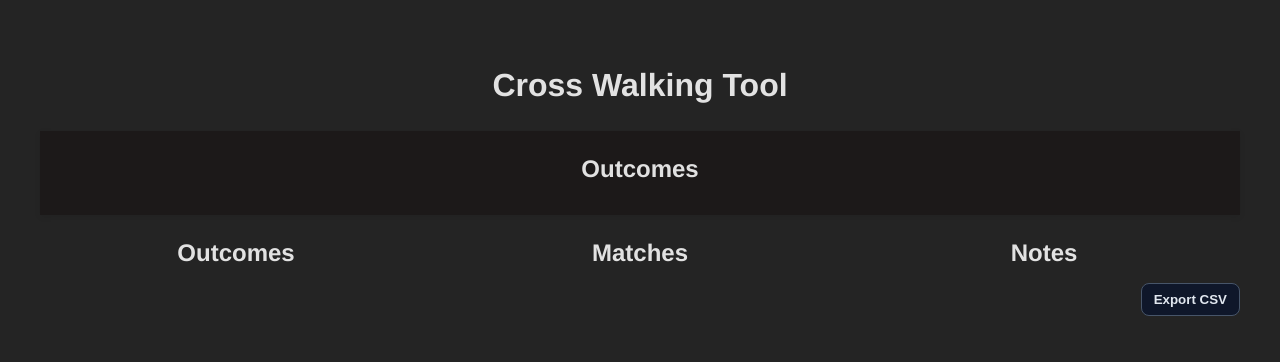
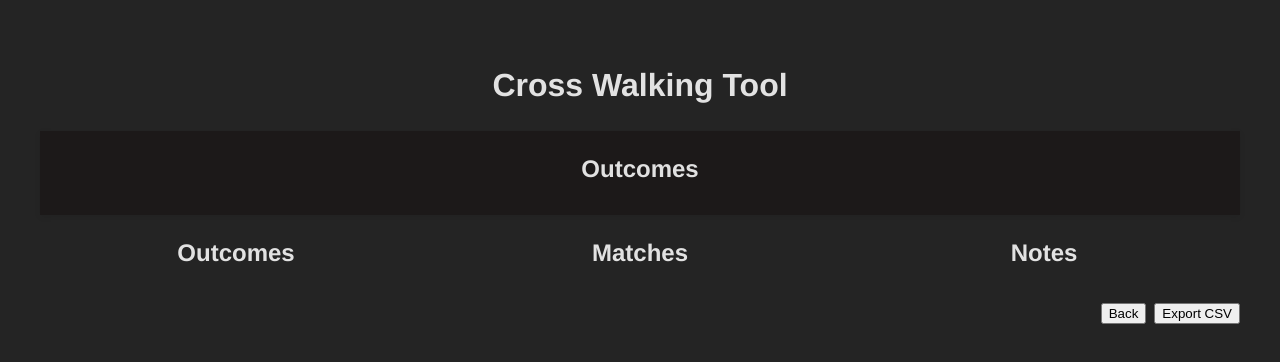
Before and after one commit to friedaabdo/Cross-Walking-Tool, a React (Vite) app: page /crosswalk in a window 1280 px wide. Shown: the top 362 px of the page. Built offline with nearby package versions, Linux system fonts and the light colour scheme; what @dnd-kit/react would draw is missing.

Commit message:
added back buttons

```diff
--- a/src/Pages/CrossWalk.css
+++ b/src/Pages/CrossWalk.css
@@ -93,19 +93,7 @@ padding-bottom: var(--space-2);
 #columns-actions {
     display: flex;
     justify-content: flex-end;
+    flex-wrap: wrap;
+    gap: var(--space-2);
     padding: var(--space-3) 0;
 }
-
-#export-csv-button {
-    border: 1px solid var(--button-border);
-    background: var(--button-bg);
-    color: var(--button-text);
-    border-radius: 8px;
-    padding: var(--space-2) var(--space-3);
-    font-weight: 600;
-    cursor: pointer;
-}
-
-#export-csv-button:hover {
-    background: var(--button-bg-hover);
-}
--- a/src/Pages/CrossWalk.jsx
+++ b/src/Pages/CrossWalk.jsx
@@ -5,6 +5,8 @@ import { Fragment, useMemo } from "react";
 import CrosswalkRow from "../Components/Crosswalk-row";
 import downloadCrosswalkCsv from "../utils/csvExport";
 import { normalizeToArray } from "../utils/collections";
+import { useNavigate } from "react-router-dom";
+import Button from "../Components/button";
 
 function CrossWalk({
   certLines,
@@ -18,6 +20,7 @@ function CrossWalk({
   draggedOnceById,
   setDraggedOnceById,
 }) {
+  const navigate = useNavigate();
   const getMatchesForRow = (rowId) => normalizeToArray(matchesByRow[rowId]);
 
   const handleDragEnd = (event) => {
@@ -99,6 +102,10 @@ function CrossWalk({
     });
   };
 
+  const handleBackNavigation = () => {
+    navigate('/syllabus');
+  };
+
   return (
     <DragDropProvider onDragEnd={handleDragEnd}>
       <div id="crosswalk-div">
@@ -154,9 +161,8 @@ function CrossWalk({
       </div>
     </div>
      <div id="columns-actions">
-        <button type="button" id="export-csv-button" onClick={handleExportCsv}>
-          Export CSV
-        </button>
+        <Button text="Back" onClick={handleBackNavigation} />
+        <Button text="Export CSV" onClick={handleExportCsv} />
       </div>
     </DragDropProvider>
   );
--- a/src/Pages/OutcomesInput.css
+++ b/src/Pages/OutcomesInput.css
@@ -28,6 +28,13 @@
   align-items: center;
 }
 
+.outcomes-input-actions {
+  display: flex;
+  flex-wrap: wrap;
+  justify-content: center;
+  gap: 12px;
+}
+
 .outcomes-input-panel textarea {
   width: min(520px, 100%);
   height: 500px;
--- a/src/Pages/OutcomesInput.jsx
+++ b/src/Pages/OutcomesInput.jsx
@@ -107,14 +107,25 @@ function OutcomesInput({
         navigateToCrosswalk()
     }
 
+    const handleBackNavigation = () => {
+        if (isCertificatePage) {
+            navigate('/')
+            return
+        }
+
+        navigate('/learning-experience')
+    }
+
     return (
         <div id = "outcomes-div">
-
             <div className="outcomes-layout">
                 <section className="outcomes-input-panel">
             <h1>{title} Outcomes Input</h1>
                     <Textarea pageName={pageName} value={inputValue} onChange={setInputValue} />
-                    <Button onClick={handleSubmit} text="Submit" />
+                    <div className="outcomes-input-actions">
+                        <Button onClick={handleBackNavigation} text="Back" />
+                        <Button onClick={handleSubmit} text="Submit" />
+                    </div>
                 </section>
 
                 {hasSubmitted && (
```
